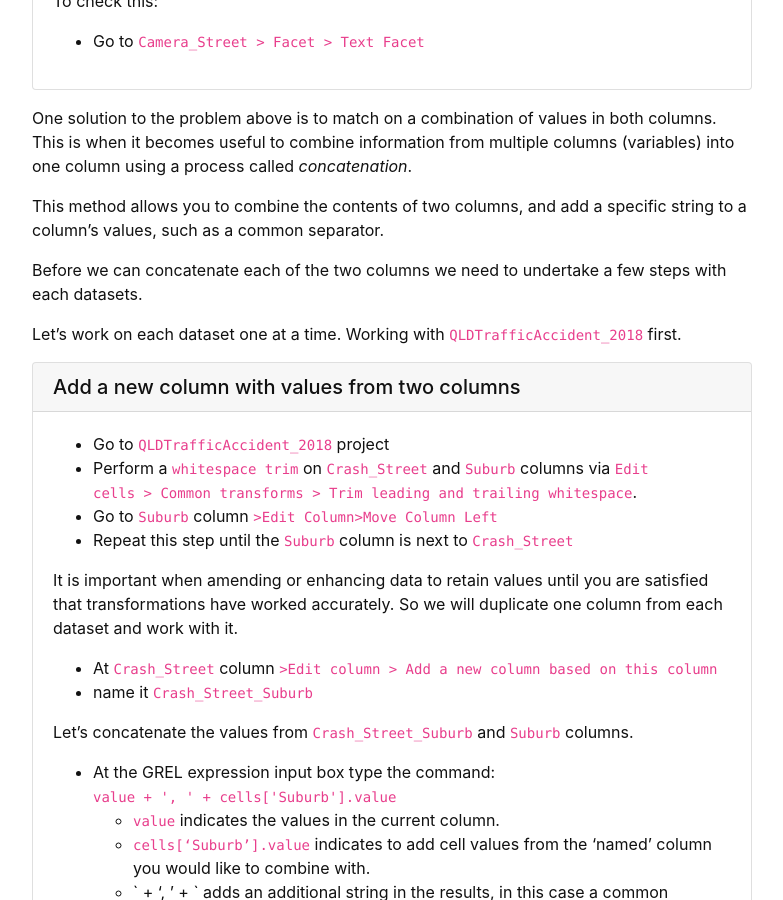
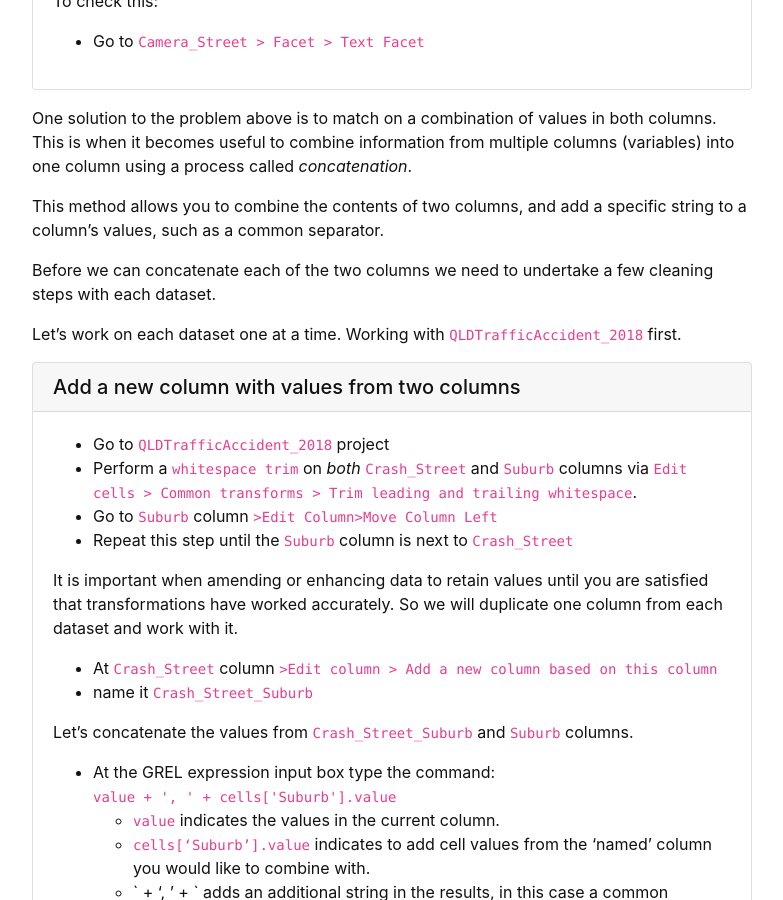
Before and after one commit to GULibrarySandbox/advanced-data-wrangle-old, a Jekyll site: the page built from content/3-lesson.md, in a window 1280 px wide and 900 px high, scrolled down 1042 px. Shown: the whole window, without its empty margins (248-1031 px from the left). Built offline with Jekyll 4.4.1, drawn with Linux system fonts in a browser that asks for light colours.

Commit message:
Update 3-lesson.md

```diff
--- a/content/3-lesson.md
+++ b/content/3-lesson.md
@@ -36,13 +36,13 @@ One solution to the problem above is to match on a combination of values in both
 
 This method allows you to combine the contents of two columns, and add a specific string to a column’s values, such as a common separator.
 
-Before we can concatenate each of the two columns we need to undertake a few steps with each datasets.
+Before we can concatenate each of the two columns we need to undertake a few cleaning steps with each dataset.
 
 Let’s work on each dataset one at a time.  Working with  `QLDTrafficAccident_2018` first.
 
 {% capture text %}
 - Go to `QLDTrafficAccident_2018` project
-- Perform a `whitespace trim`  on  `Crash_Street`  and  `Suburb`  columns via `Edit cells > Common transforms > Trim leading and trailing whitespace`.
+- Perform a `whitespace trim`  on  *both* `Crash_Street`  and  `Suburb`  columns via `Edit cells > Common transforms > Trim leading and trailing whitespace`.
 - Go to  `Suburb`  column  `>Edit Column>Move Column Left`
 - Repeat this step until the  `Suburb`  column is next to  `Crash_Street`
 
```
